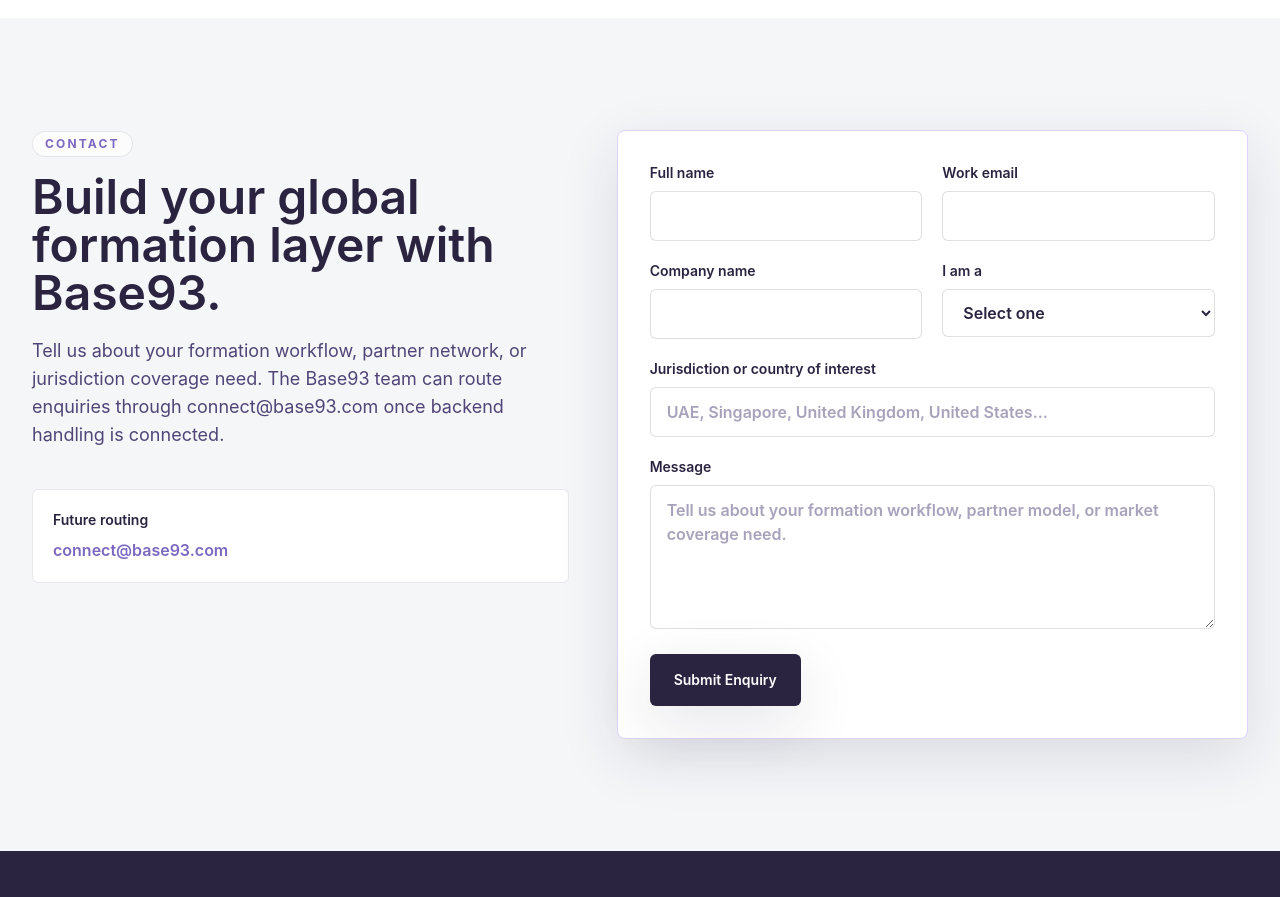
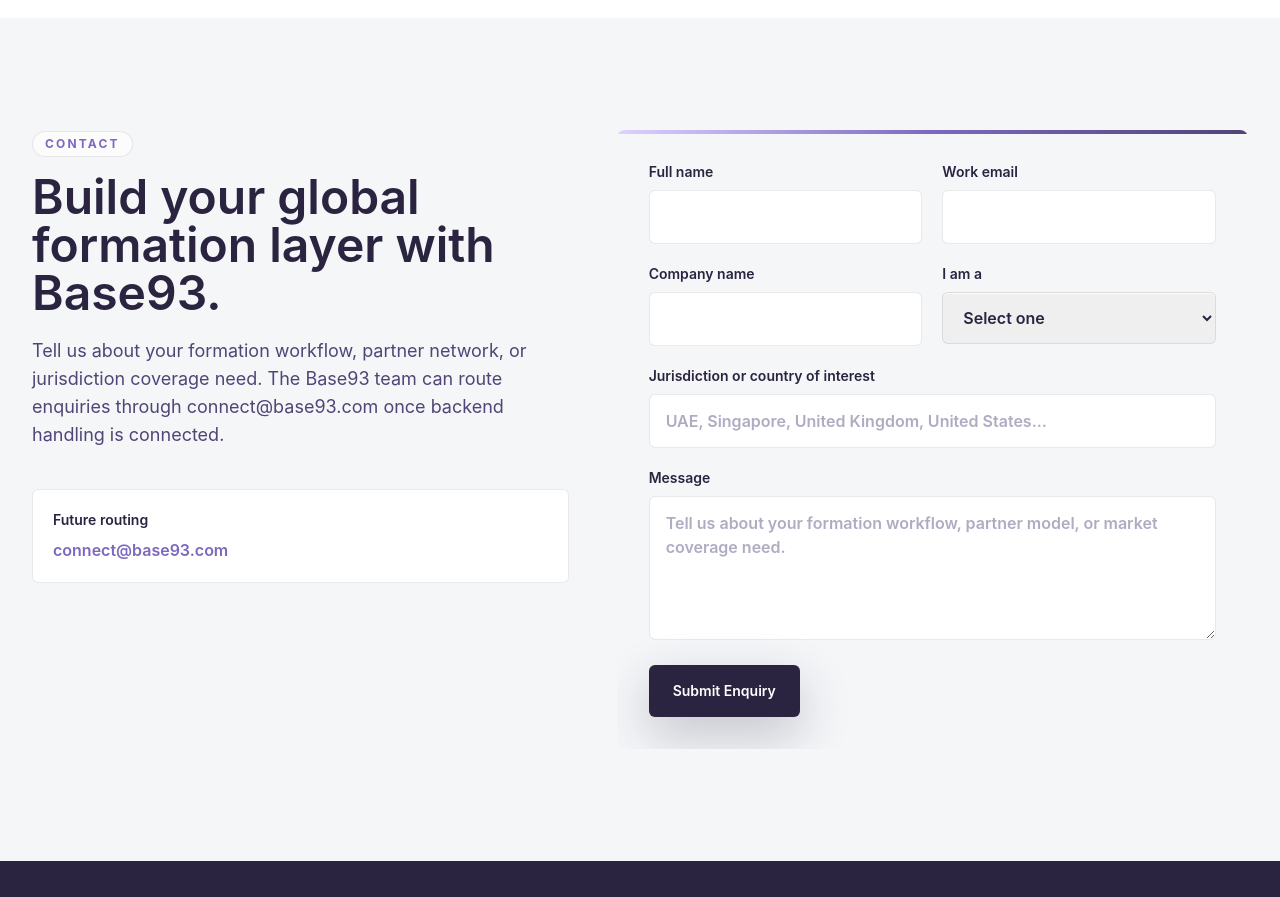
Before and after one commit to pekobackup1-hub/base93-website-1, a Next.js app: page / in a window 1280 px wide. Shown: the part 7300-8197 px from the top of the page. Built offline with nearby package versions, Linux system fonts and the light colour scheme.

Commit message:
Update Base93 contact form styling

```diff
--- a/components/ContactForm.tsx
+++ b/components/ContactForm.tsx
@@ -64,7 +64,7 @@
 
   if (submitted) {
     return (
-      <div className="rounded-lg border border-base-light bg-white p-8 shadow-soft">
+      <div className="surface-card rounded-lg p-8">
         <p className="text-sm font-bold uppercase tracking-[0.18em] text-base-amethyst">
           Enquiry received
         </p>
@@ -78,7 +78,7 @@
         <button
           type="button"
           onClick={() => setSubmitted(false)}
-          className="mt-6 rounded-md border border-base-deep/15 px-5 py-3 text-sm font-semibold text-base-deep transition hover:bg-base-grey focus-visible:outline focus-visible:outline-2 focus-visible:outline-offset-2 focus-visible:outline-base-amethyst"
+          className="mt-6 rounded-md border border-base-deep/15 bg-white px-5 py-3 text-sm font-semibold text-base-deep shadow-[0_12px_32px_rgba(43,36,65,0.08)] transition hover:-translate-y-0.5 hover:bg-base-grey focus-visible:outline focus-visible:outline-2 focus-visible:outline-offset-2 focus-visible:outline-base-amethyst"
         >
           Send another enquiry
         </button>
@@ -87,14 +87,18 @@
   }
 
   const fieldClass =
-    "mt-2 w-full rounded-md border border-base-deep/15 bg-white px-4 py-3 text-base text-base-deep outline-none transition placeholder:text-base-lavender/50 focus:border-base-amethyst focus:ring-4 focus:ring-base-light";
+    "mt-2 w-full rounded-md border border-base-deep/10 bg-white/92 px-4 py-3.5 text-base text-base-deep shadow-[inset_0_1px_0_rgba(255,255,255,0.8)] outline-none transition placeholder:text-base-lavender/45 hover:border-base-amethyst/35 focus:border-base-amethyst focus:bg-white focus:ring-4 focus:ring-base-light/80";
 
   return (
     <form
       onSubmit={onSubmit}
       noValidate
-      className="grid gap-5 rounded-lg border border-base-light bg-white p-5 shadow-soft md:grid-cols-2 md:p-8"
+      className="surface-card relative grid gap-5 overflow-hidden rounded-lg p-5 md:grid-cols-2 md:p-8"
     >
+      <div
+        className="absolute inset-x-0 top-0 h-1 bg-gradient-to-r from-base-light via-base-amethyst to-base-lavender"
+        aria-hidden="true"
+      />
       <Field label="Full name" error={errors.name}>
         <input
           className={fieldClass}
@@ -157,7 +161,7 @@
       <div className="md:col-span-2">
         <button
           type="submit"
-          className="w-full rounded-md bg-base-deep px-6 py-4 text-sm font-semibold text-white shadow-soft transition hover:bg-base-lavender focus-visible:outline focus-visible:outline-2 focus-visible:outline-offset-2 focus-visible:outline-base-amethyst md:w-auto"
+          className="w-full rounded-md bg-base-deep px-6 py-4 text-sm font-semibold text-white shadow-[0_18px_50px_rgba(43,36,65,0.24)] transition hover:-translate-y-0.5 hover:bg-base-lavender focus-visible:outline focus-visible:outline-2 focus-visible:outline-offset-2 focus-visible:outline-base-amethyst md:w-auto"
         >
           Submit Enquiry
         </button>
@@ -181,7 +185,11 @@
     <label className={`block text-sm font-semibold text-base-deep ${className}`}>
       {label}
       {children}
-      {error ? <span className="mt-2 block text-sm text-red-700">{error}</span> : null}
+      {error ? (
+        <span className="mt-2 block text-sm font-medium text-red-700">
+          {error}
+        </span>
+      ) : null}
     </label>
   );
 }
```
